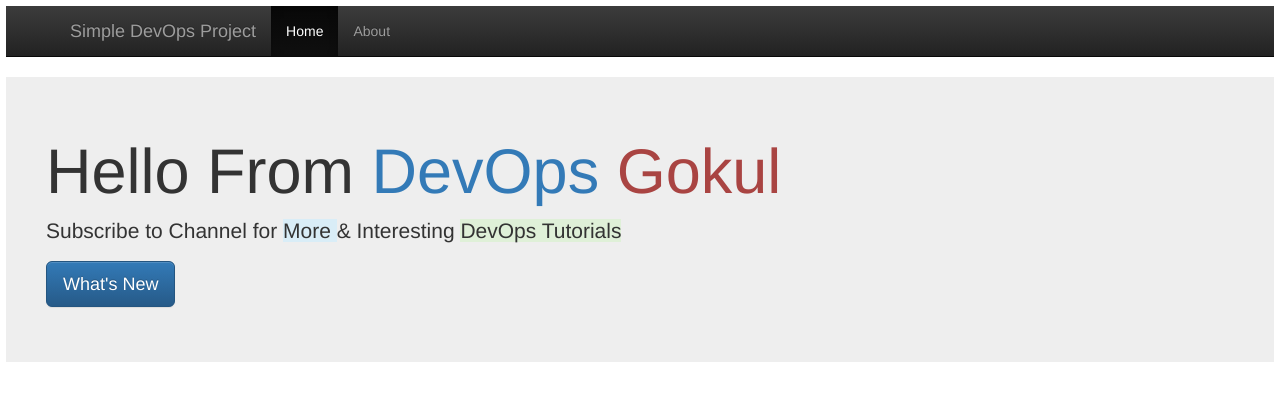
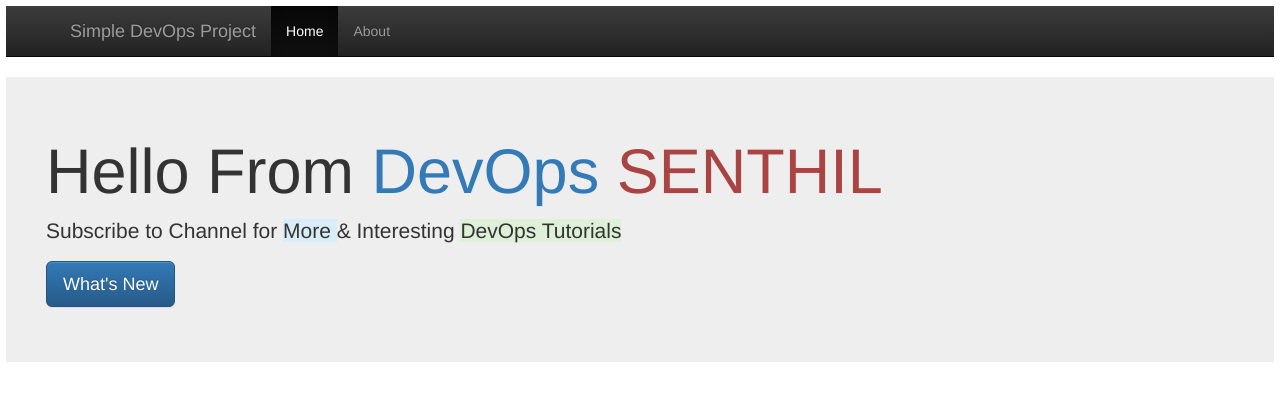
Before and after one commit to senthil0304/nodejs, a website: page index.html in a window 1280 px wide. Drawn offline with nearby package versions, Linux system fonts and the light colour scheme.

Commit message:
Update index.html

```diff
--- a/index.html
+++ b/index.html
@@ -22,7 +22,7 @@
     </div>
   </nav>
       <div class="jumbotron"  style="padding:40px;">
-        <h1> Hello From  <span class="text-primary"> DevOps </span><span class="text-danger"> Gokul </span></h1>
+        <h1> Hello From  <span class="text-primary"> DevOps </span><span class="text-danger"> SENTHIL </span></h1>
         <p> Subscribe to Channel for  <span class="bg-info"> More </span> & Interesting <span class="bg-success"> DevOps Tutorials </span></p>
         <p><a class="btn btn-primary btn-lg" href="#" role="button">What's New</a></p>
       </div>
```
